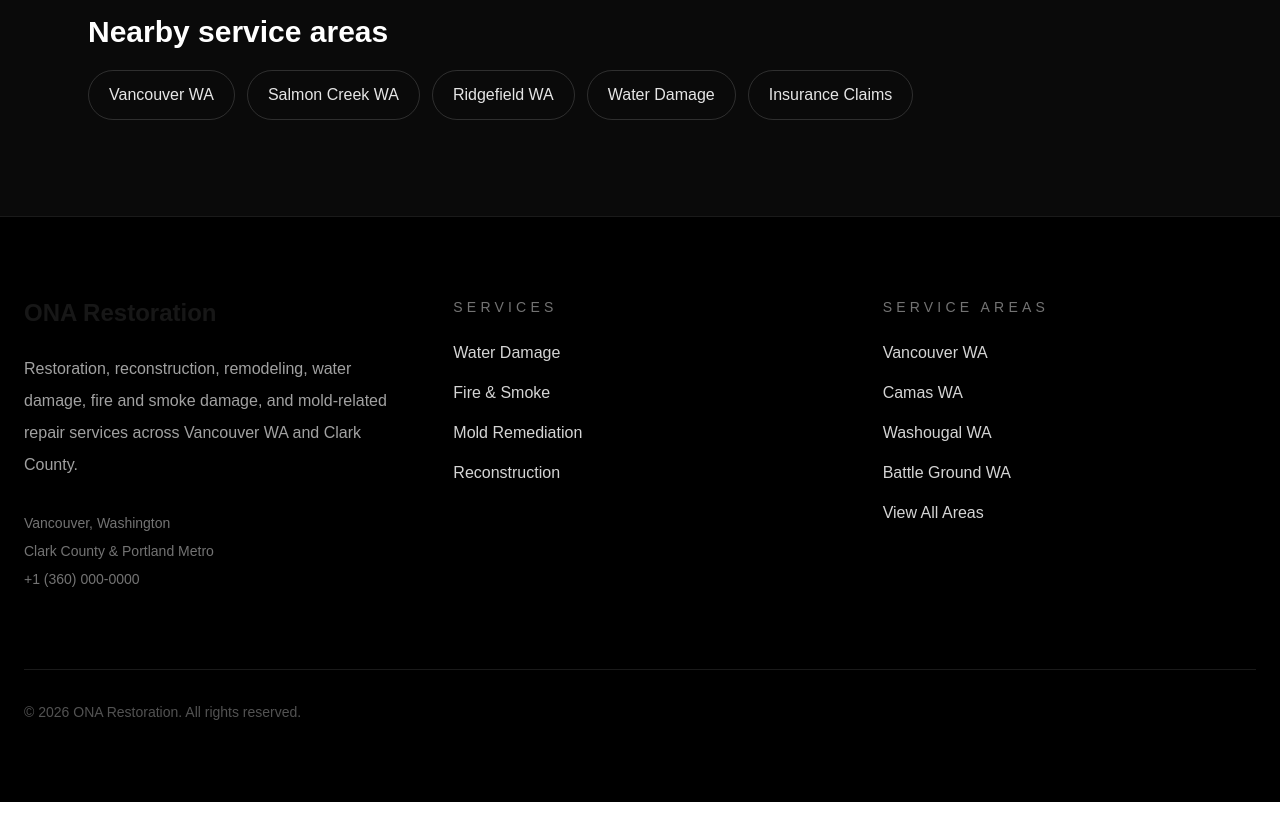
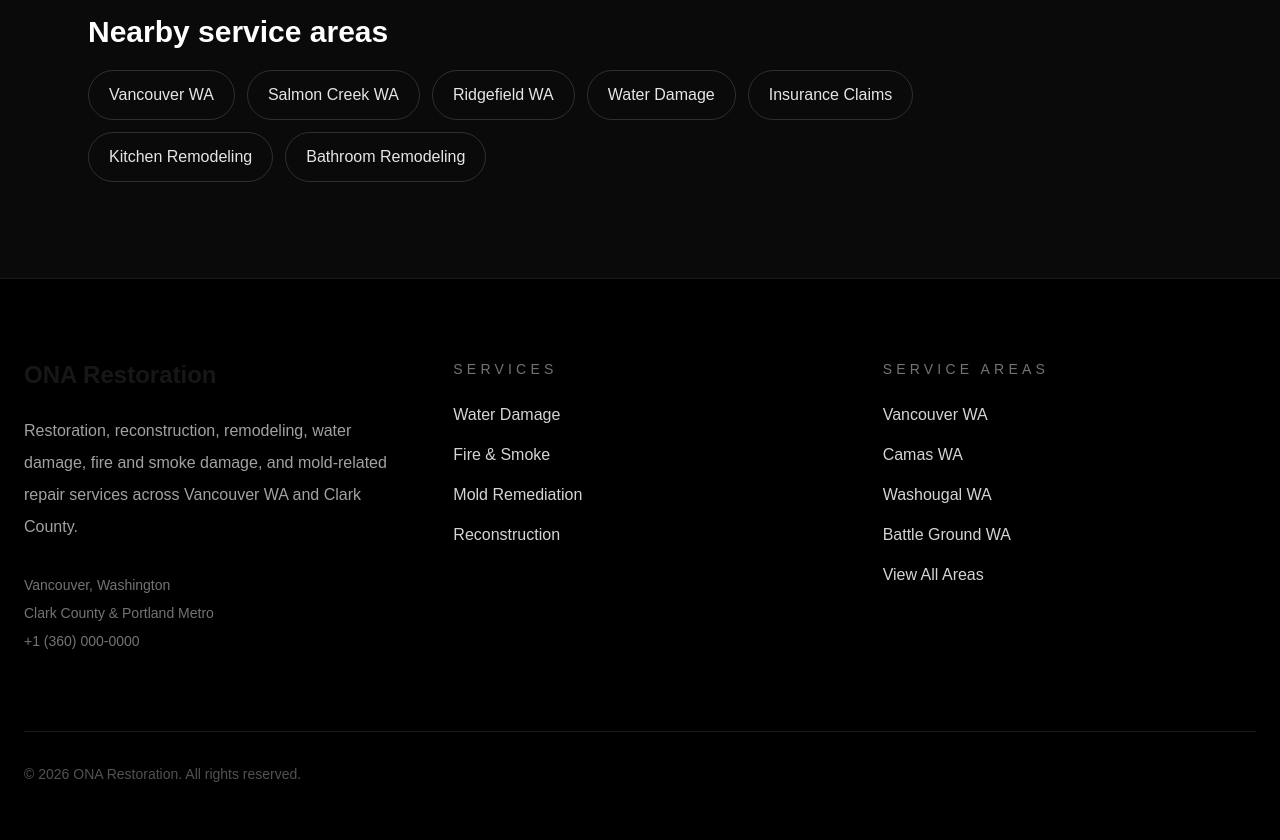
Before and after one commit to dmitzin-web/ona-restore, a Next.js app: page /hazel-dell-wa in a window 1280 px wide. Shown: the part 1360-2200 px from the top of the page. Before the commit the page ends 2162 px from the top, so only its background shows below. Built offline with nearby package versions, Linux system fonts and the light colour scheme.

Commit message:
Add remodeling cross-links to location pages

```diff
--- a/components/LocationPage.tsx
+++ b/components/LocationPage.tsx
@@ -117,6 +117,20 @@ export default function LocationPage({
               >
                 Insurance Claims
               </a>
+
+              <a
+                href="/kitchen-remodeling"
+                className="rounded-full border border-white/15 px-5 py-3 text-neutral-200"
+              >
+                Kitchen Remodeling
+              </a>
+
+              <a
+                href="/bathroom-remodeling"
+                className="rounded-full border border-white/15 px-5 py-3 text-neutral-200"
+              >
+                Bathroom Remodeling
+              </a>
             </div>
           </section>
         </div>
```
